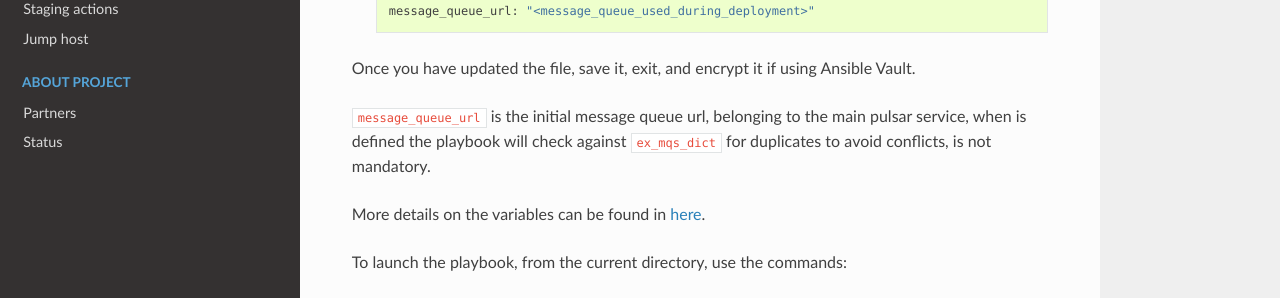
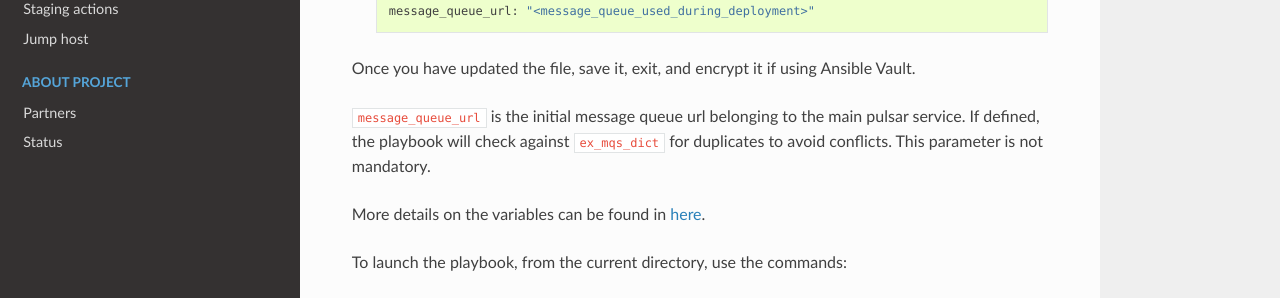
Before and after one commit to usegalaxy-eu/pulsar-network-docs, a Sphinx documentation site: the page built from source/post_deploy_pulsar_services.rst, in a window 1280 px wide and 1268 px high. Shown: the part 594-892 px from the top of the window. Built offline with Sphinx 7.4.7 and the Read the Docs theme 3.1.0, drawn with Linux system fonts in a browser that asks for light colours.

Commit message:
Improving clarity

```diff
--- a/source/post_deploy_pulsar_services.rst
+++ b/source/post_deploy_pulsar_services.rst
@@ -23,7 +23,7 @@ Here is an example configuration for the file:
 
 Once you have updated the file, save it, exit, and encrypt it if using Ansible Vault.
 
-``message_queue_url`` is the initial message queue url, belonging to the main pulsar service, when is defined the playbook will check against ``ex_mqs_dict`` for duplicates to avoid conflicts, is not mandatory.
+``message_queue_url`` is the initial message queue url belonging to the main pulsar service. If defined, the playbook will check against ``ex_mqs_dict`` for duplicates to avoid conflicts. This parameter is not mandatory.
 
 More details on the variables can be found in :ref:`here <multi-variables>`.
 
```
